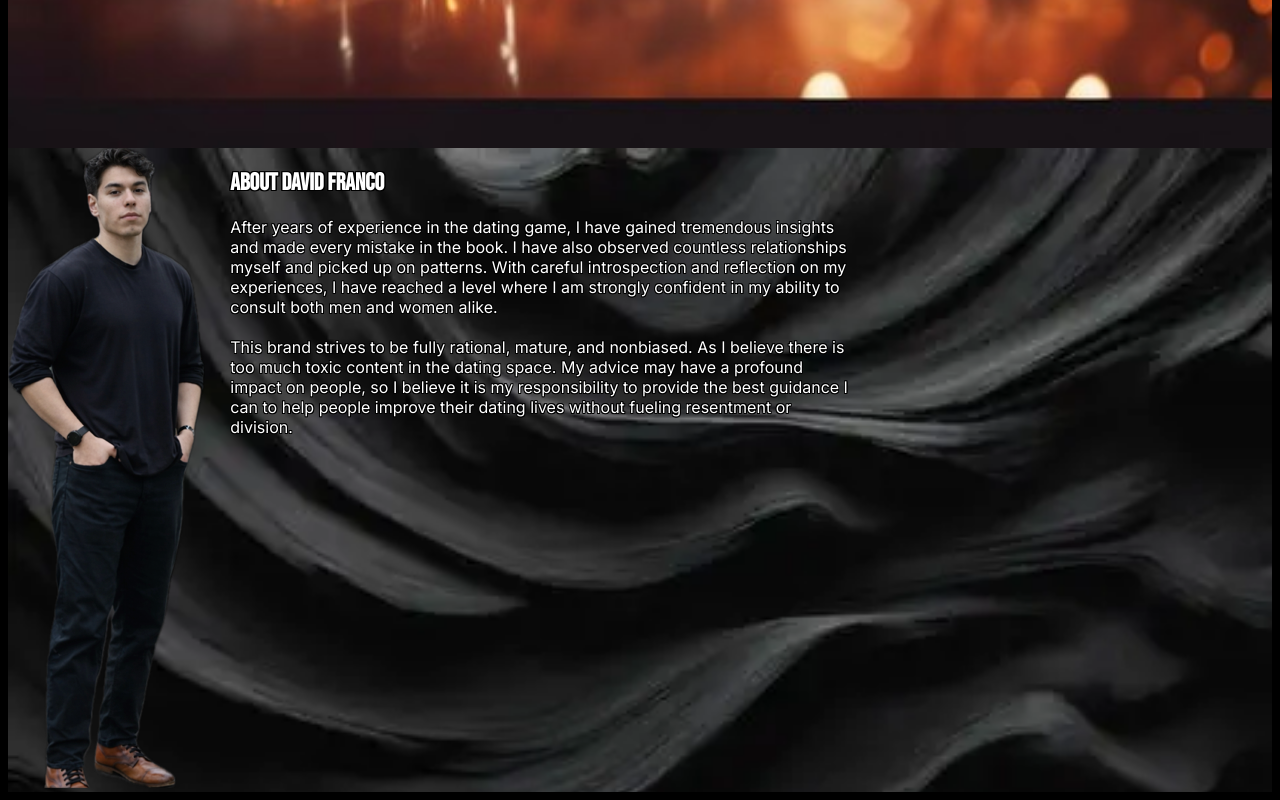
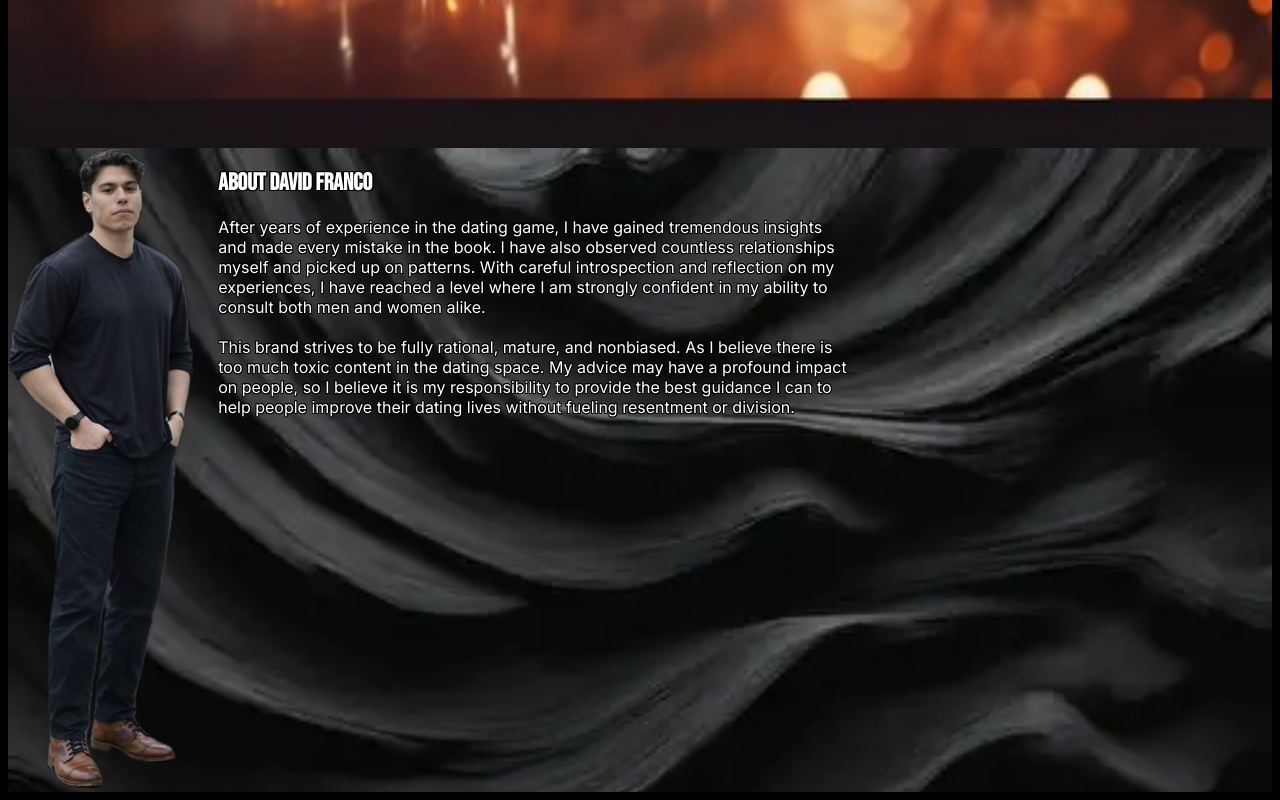
Before and after one commit to dfranco01/channel-site, a plain HTML site: page index.html in a window 1280 px wide. Shown: the part 668-1468 px from the top of the page. Drawn offline with Linux system fonts and the light colour scheme.

Commit message:
second refinement

```diff
--- a/index.html
+++ b/index.html
@@ -20,7 +20,7 @@
         </nav>
         <div class="text">
             <div class="me">
-                <img id="me" src="images/image.png" style="position: relative;">
+                <img id="me" src="images/image2.png" style="position: relative;">
             </div>
             <div style="margin-left: 2%;">
                 <h2 class="shadow"><strong>About David Franco</strong> </h2>
```
Also changed, not shown: images/image.png (deleted), images/image2.png (added).
